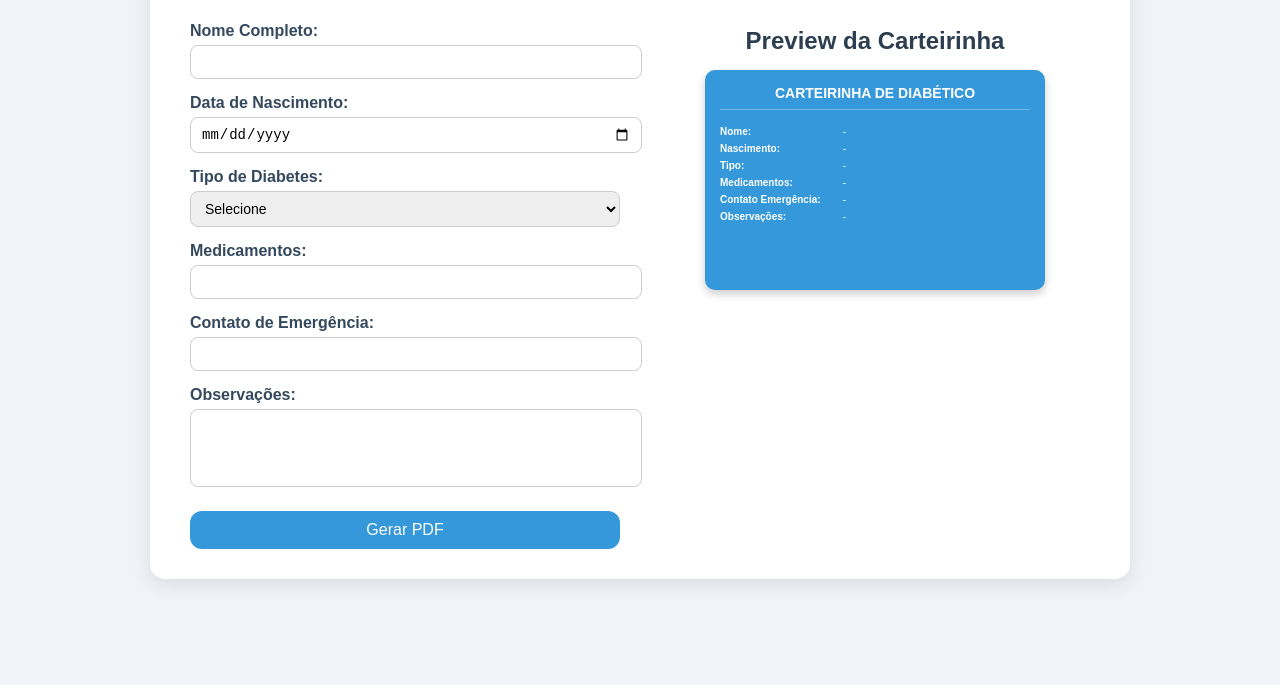
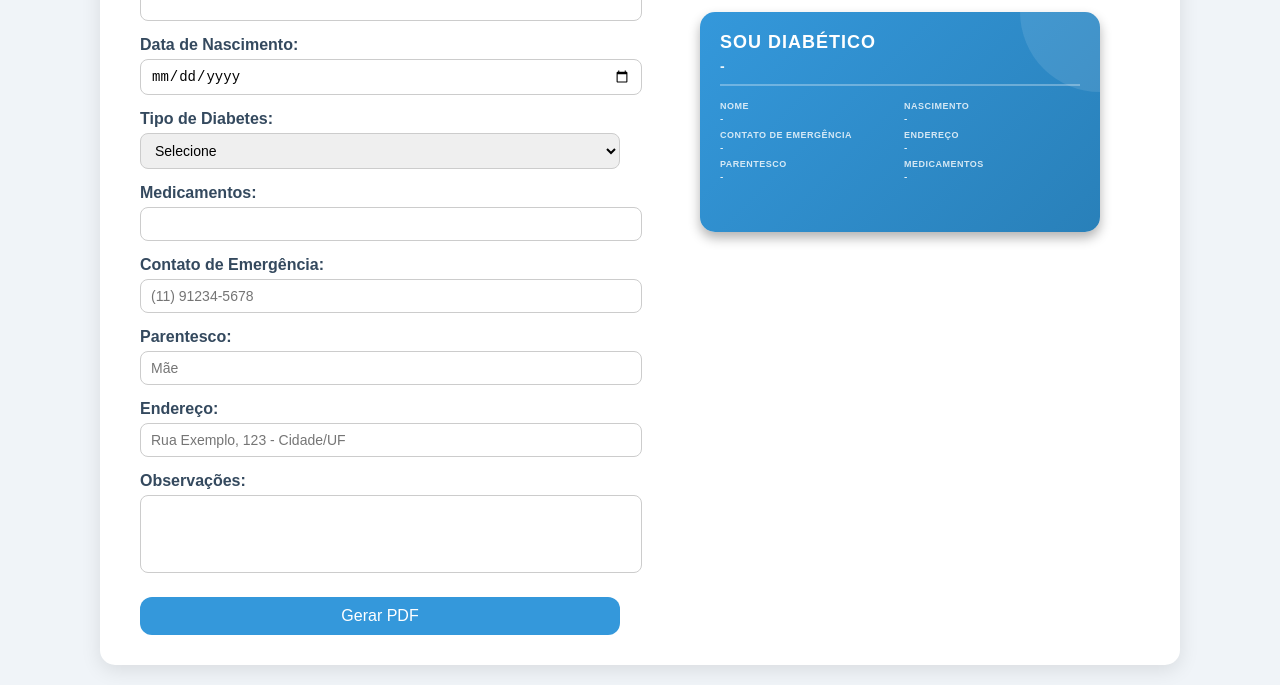
Before and after one commit to ViniciusSousaDev/Carteirinha-Identificadora-Diabetes, a plain HTML site: page index.html in a window 1280 px wide. Shown: the part 184-869 px from the top of the page. Before the commit the page ends 840 px from the top, so only its background shows below. Drawn offline with nearby package versions, Linux system fonts and the light colour scheme.

Commit message:
Alterações Visuais, e mudança de orientação para horizontal

```diff
--- a/css/style.css
+++ b/css/style.css
@@ -15,7 +15,7 @@ body {
     border-radius: 15px;
     box-shadow: 0 5px 20px rgba(0,0,0,0.1);
     width: 100%;
-    max-width: 900px;
+    max-width: 1000px;
 }
 
 h1 {
@@ -84,45 +84,87 @@ button:hover {
     background-color: #2980b9;
 }
 
-/* Estilo do preview da carteirinha */
+/* Estilo do preview da carteirinha - HORIZONTAL como o modelo */
 .carteirinha-preview {
     width: 100%;
-    max-width: 340px; /* 4x o tamanho real para melhor visualização */
-    height: 220px; /* 4x o tamanho real para melhor visualização */
-    background-color: #3498db;
-    border-radius: 10px;
-    padding: 15px;
+    max-width: 400px; /* Tamanho aumentado para melhor visualização */
+    height: 220px; /* Proporção mantida */
+    background: linear-gradient(135deg, #3498db, #2980b9);
+    border-radius: 15px;
+    padding: 20px;
     box-sizing: border-box;
     color: white;
     margin: 0 auto;
-    box-shadow: 0 4px 8px rgba(0,0,0,0.2);
+    box-shadow: 0 6px 12px rgba(0,0,0,0.3);
+    display: flex;
+    flex-direction: column;
+    position: relative;
+    overflow: hidden;
+}
+
+.carteirinha-preview::before {
+    content: "";
+    position: absolute;
+    top: 0;
+    right: 0;
+    width: 80px;
+    height: 80px;
+    background: rgba(255,255,255,0.1);
+    border-radius: 0 0 0 80px;
 }
 
 .carteirinha-header {
-    text-align: center;
+    text-align: left;
     margin-bottom: 15px;
-    border-bottom: 1px solid rgba(255,255,255,0.3);
-    padding-bottom: 8px;
+    border-bottom: 2px solid rgba(255,255,255,0.3);
+    padding-bottom: 10px;
 }
 
 .carteirinha-header h3 {
     margin: 0;
+    font-size: 18px;
+    font-weight: bold;
+    letter-spacing: 1px;
+}
+
+.carteirinha-tipo {
     font-size: 14px;
     font-weight: bold;
+    margin-top: 5px;
+    opacity: 0.9;
 }
 
 .carteirinha-content {
-    font-size: 10px;
+    display: grid;
+    grid-template-columns: 1fr 1fr;
+    gap: 8px;
+    font-size: 11px;
+    flex-grow: 1;
 }
 
-.carteirinha-content p {
-    margin: 4px 0;
-    line-height: 1.3;
+.carteirinha-info {
+    display: flex;
+    flex-direction: column;
+    gap: 6px;
 }
 
-.carteirinha-content strong {
-    display: inline-block;
-    width: 120px;
+.info-item {
+    display: flex;
+    flex-direction: column;
+}
+
+.info-label {
+    font-weight: bold;
+    font-size: 9px;
+    opacity: 0.8;
+    margin-bottom: 2px;
+    text-transform: uppercase;
+    letter-spacing: 0.5px;
+}
+
+.info-value {
+    font-size: 10px;
+    font-weight: 500;
 }
 
 @media (max-width: 768px) {
@@ -132,5 +174,11 @@ button:hover {
 
     .carteirinha-preview {
         max-width: 100%;
+        height: 200px;
+    }
+
+    .carteirinha-content {
+        grid-template-columns: 1fr;
+        gap: 6px;
     }
 }
--- a/index.html
+++ b/index.html
@@ -31,7 +31,13 @@
                 <input type="text" id="medicamentos" maxlength="50">
 
                 <label for="contato">Contato de Emergência:</label>
-                <input type="text" id="contato" maxlength="20">
+                <input type="text" id="contato" maxlength="20" placeholder="(11) 91234-5678">
+
+                <label for="parentesco">Parentesco:</label>
+                <input type="text" id="parentesco" maxlength="20" placeholder="Mãe">
+
+                <label for="endereco">Endereço:</label>
+                <input type="text" id="endereco" maxlength="50" placeholder="Rua Exemplo, 123 - Cidade/UF">
 
                 <label for="observacoes">Observações:</label>
                 <textarea id="observacoes" maxlength="100"></textarea>
@@ -43,15 +49,38 @@
                 <h2>Preview da Carteirinha</h2>
                 <div id="preview" class="carteirinha-preview">
                     <div class="carteirinha-header">
-                        <h3>CARTEIRINHA DE DIABÉTICO</h3>
+                        <h3>SOU DIABÉTICO</h3>
+                        <div class="carteirinha-tipo" id="preview-tipo">Tipo 1</div>
                     </div>
                     <div class="carteirinha-content">
-                        <p><strong>Nome:</strong> <span id="preview-nome">-</span></p>
-                        <p><strong>Nascimento:</strong> <span id="preview-nascimento">-</span></p>
-                        <p><strong>Tipo:</strong> <span id="preview-tipo">-</span></p>
-                        <p><strong>Medicamentos:</strong> <span id="preview-medicamentos">-</span></p>
-                        <p><strong>Contato Emergência:</strong> <span id="preview-contato">-</span></p>
-                        <p><strong>Observações:</strong> <span id="preview-observacoes">-</span></p>
+                        <div class="carteirinha-info">
+                            <div class="info-item">
+                                <div class="info-label">Nome</div>
+                                <div class="info-value" id="preview-nome">-</div>
+                            </div>
+                            <div class="info-item">
+                                <div class="info-label">Contato de Emergência</div>
+                                <div class="info-value" id="preview-contato">-</div>
+                            </div>
+                            <div class="info-item">
+                                <div class="info-label">Parentesco</div>
+                                <div class="info-value" id="preview-parentesco">-</div>
+                            </div>
+                        </div>
+                        <div class="carteirinha-info">
+                            <div class="info-item">
+                                <div class="info-label">Nascimento</div>
+                                <div class="info-value" id="preview-nascimento">-</div>
+                            </div>
+                            <div class="info-item">
+                                <div class="info-label">Endereço</div>
+                                <div class="info-value" id="preview-endereco">-</div>
+                            </div>
+                            <div class="info-item">
+                                <div class="info-label">Medicamentos</div>
+                                <div class="info-value" id="preview-medicamentos">-</div>
+                            </div>
+                        </div>
                     </div>
                 </div>
             </div>
--- a/js/script.js
+++ b/js/script.js
@@ -1,11 +1,19 @@
 // Atualizar preview em tempo real
 function atualizarPreview() {
     document.getElementById("preview-nome").textContent = document.getElementById("nome").value || "-";
-    document.getElementById("preview-nascimento").textContent = document.getElementById("nascimento").value || "-";
+    document.getElementById("preview-nascimento").textContent = formatarData(document.getElementById("nascimento").value) || "-";
     document.getElementById("preview-tipo").textContent = document.getElementById("tipo").value || "-";
     document.getElementById("preview-medicamentos").textContent = document.getElementById("medicamentos").value || "-";
     document.getElementById("preview-contato").textContent = document.getElementById("contato").value || "-";
-    document.getElementById("preview-observacoes").textContent = document.getElementById("observacoes").value || "-";
+    document.getElementById("preview-parentesco").textContent = document.getElementById("parentesco").value || "-";
+    document.getElementById("preview-endereco").textContent = document.getElementById("endereco").value || "-";
+}
+
+// Formatar data para DD/MM/AAAA
+function formatarData(data) {
+    if (!data) return "";
+    const [ano, mes, dia] = data.split('-');
+    return `${dia}/${mes}/${ano}`;
 }
 
 // Adicionar event listeners para todos os campos do formulário
@@ -17,38 +25,75 @@ document.querySelectorAll("#carteirinhaForm input, #carteirinhaForm select, #car
 // Inicializar o preview
 atualizarPreview();
 
-// Gerar PDF (código original mantido)
+// Gerar PDF na HORIZONTAL
 document.getElementById("gerarPDF").addEventListener("click", () => {
     const { jsPDF } = window.jspdf;
     const doc = new jsPDF({
-        orientation: "portrait",
+        orientation: "landscape", // Alterado para horizontal
         unit: "mm",
-        format: [85, 55] // tamanho de carteirinha aproximado
+        format: [85, 54] // Formato carteirinha horizontal (padrão)
     });
 
     const nome = document.getElementById("nome").value;
-    const nascimento = document.getElementById("nascimento").value;
+    const nascimento = formatarData(document.getElementById("nascimento").value);
     const tipo = document.getElementById("tipo").value;
     const medicamentos = document.getElementById("medicamentos").value;
     const contato = document.getElementById("contato").value;
-    const observacoes = document.getElementById("observacoes").value;
+    const parentesco = document.getElementById("parentesco").value;
+    const endereco = document.getElementById("endereco").value;
 
-    // Fundo da carteirinha
+    // Fundo da carteirinha com gradiente
     doc.setFillColor(52, 152, 219);
-    doc.rect(0, 0, 85, 55, "F");
+    doc.rect(0, 0, 85, 54, "F");
 
-    // Informações do usuário
+    // Cabeçalho
     doc.setTextColor(255, 255, 255);
+    doc.setFontSize(12);
+    doc.setFont(undefined, 'bold');
+    doc.text("SOU DIABÉTICO", 42.5, 8, { align: "center" });
+
     doc.setFontSize(10);
-    doc.text("CARTEIRINHA DE DIABÉTICO", 42.5, 8, { align: "center" });
+    doc.text(tipo, 42.5, 13, { align: "center" });
 
-    doc.setFontSize(8);
-    doc.text(`Nome: ${nome}`, 5, 20);
-    doc.text(`Nascimento: ${nascimento}`, 5, 26);
-    doc.text(`Tipo: ${tipo}`, 5, 32);
-    doc.text(`Medicamentos: ${medicamentos}`, 5, 38);
-    doc.text(`Contato Emergência: ${contato}`, 5, 44);
-    doc.text(`Observações: ${observacoes}`, 5, 50);
+    // Linha divisória
+    doc.setDrawColor(255, 255, 255);
+    doc.setLineWidth(0.3);
+    doc.line(5, 16, 80, 16);
 
-    doc.save("carteirinha.pdf");
+    // Informações em duas colunas
+    doc.setFontSize(7);
+    doc.setFont(undefined, 'normal');
+
+    // Coluna esquerda
+    doc.text("Nome:", 5, 20);
+    doc.setFont(undefined, 'bold');
+    doc.text(nome, 20, 20);
+
+    doc.setFont(undefined, 'normal');
+    doc.text("Contato de Emergência:", 5, 25);
+    doc.setFont(undefined, 'bold');
+    doc.text(contato, 32, 25);
+
+    doc.setFont(undefined, 'normal');
+    doc.text("Parentesco:", 5, 30);
+    doc.setFont(undefined, 'bold');
+    doc.text(parentesco, 22, 30);
+
+    // Coluna direita
+    doc.setFont(undefined, 'normal');
+    doc.text("Nascimento:", 45, 20);
+    doc.setFont(undefined, 'bold');
+    doc.text(nascimento, 60, 20);
+
+    doc.setFont(undefined, 'normal');
+    doc.text("Endereço:", 45, 25);
+    doc.setFont(undefined, 'bold');
+    doc.text(endereco, 55, 25);
+
+    doc.setFont(undefined, 'normal');
+    doc.text("Medicamentos:", 45, 30);
+    doc.setFont(undefined, 'bold');
+    doc.text(medicamentos, 60, 30);
+
+    doc.save("carteirinha_diabetico.pdf");
 });
```
